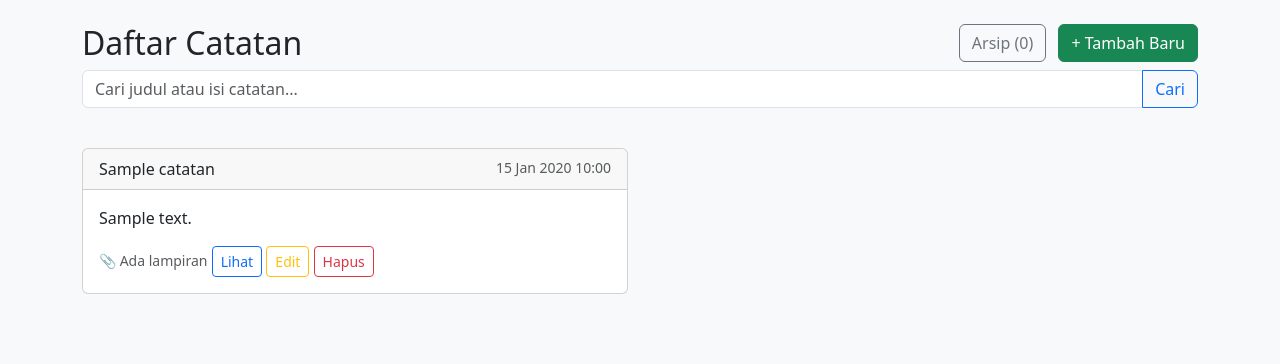
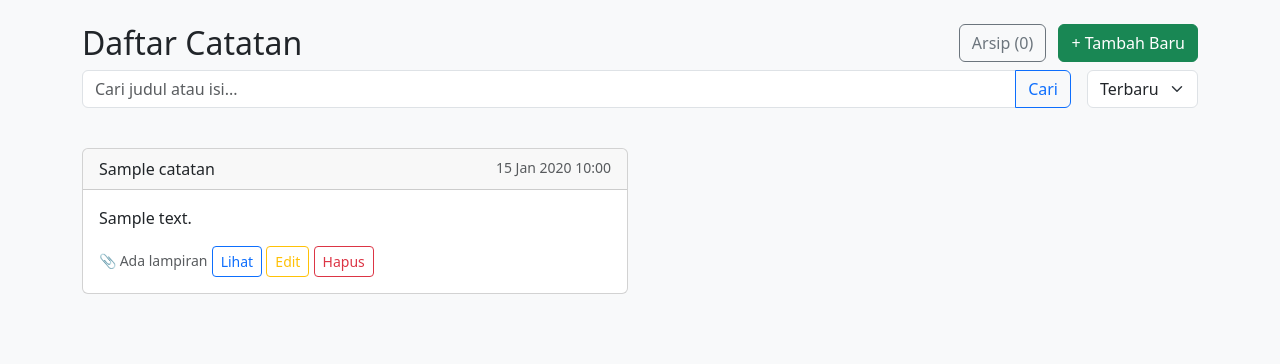
Before and after one commit to GalangArunaYasa/les-laravel, a Laravel app: page /catatan in a window 1280 px wide. Shown: the part 56-420 px from the top of the page. Run offline with Laravel 12, Linux system fonts and the light colour scheme; a user stored in the database is signed in; data comes from the database, SQL or seed files in the repository; tables that the repository leaves empty hold one stand-in row (values such as "Sample post").

Commit message:
update hari ke 20

```diff
--- a/app/Http/Controllers/CatatanController.php
+++ b/app/Http/Controllers/CatatanController.php
@@ -8,21 +8,29 @@ use Illuminate\Support\Facades\Storage;
 
 class CatatanController extends Controller
 {
-    public function index()
+    public function index(Request $request)
     {
-        $catatan = Catatan::where('user_id', auth()->id())
-            ->where('is_archived', false)
-            ->get();
+        $query = Catatan::where('user_id', auth()->id())
+            ->where('is_archived', false);
 
-        // if ($request->filled('cari')) {
-        //     $keyword = '%'.$request->cari.'%';
-        //     $query->where(function ($q) use ($keyword) {
-        //         $q->where('judul', 'like', $keyword)
-        //             ->orWhere('isi', 'like', $keyword);
-        //     });
-        // }
+        // fitur search
+        if ($request->filled('cari')) {
+            $keyword = '%'.$request->cari.'%';
+            $query->where(function ($q) use ($keyword) {
+                $q->where('judul', 'like', $keyword)
+                    ->orWhere('isi', 'like', $keyword);
+            });
+        }
 
-        // $catatan = $query->get();
+        // fitur urut
+        $urut = $request->get('urut', 'terbaru'); // default: terbaru
+        if ($urut == 'terlama') {
+            $query->orderBy('created_at', 'asc');
+        } else {
+            $query->orderBy('created_at', 'desc');
+        }
+        // Ganti get() dengan paginate(5)
+        $catatan = $query->paginate(5); // 5 catatan per halaman
 
         return view('catatan.index', compact('catatan'));
     }
@@ -117,11 +125,31 @@ class CatatanController extends Controller
         return redirect('/catatan')->with('sukses', 'Catatan berhasil dihapus!');
     }
 
-    public function arsip()
+    public function arsip(Request $request)
     {
-        $catatan = Catatan::where('user_id', auth()->id())
-            ->where('is_archived', true)
-            ->get();
+        $query = Catatan::where('user_id', auth()->id())
+            ->where('is_archived', true);
+
+        // fitur search
+        if ($request->filled('cari')) {
+            $keyword = '%'.$request->cari.'%';
+            $query->where(function ($q) use ($keyword) {
+                $q->where('judul', 'like', $keyword)
+                    ->orWhere('isi', 'like', $keyword);
+            });
+        }
+
+        // fitur urut
+        $urut = $request->get('urut', 'terbaru'); // default: terbaru
+        if ($urut == 'terlama') {
+            $query->orderBy('created_at', 'asc');
+        } else {
+            $query->orderBy('created_at', 'desc');
+        }
+
+        // // fitur bagi page
+        // // Ganti get() dengan paginate(5)
+        $catatan = $query->paginate(5); // 5 catatan per halaman
 
         return view('catatan.arsip', compact('catatan'));
     }
--- a/config/app.php
+++ b/config/app.php
@@ -65,7 +65,7 @@ return [
     |
     */
 
-    'timezone' => 'UTC',
+    'timezone' => 'Asia/Jakarta',
 
     /*
     |--------------------------------------------------------------------------
--- a/resources/views/catatan/index.blade.php
+++ b/resources/views/catatan/index.blade.php
@@ -7,15 +7,19 @@
         <div class="col">
             <h2>Daftar Catatan</h2>
         </div>
+
+        {{-- arsip dan tambah catatan --}}
         <div class="col-auto">
             <a href="/catatan/arsip" class="btn btn-outline-secondary me-2">Arsip
                 ({{ App\Models\Catatan::where('user_id', auth()->id())->where('is_archived', true)->count() }})</a>
             <a href="{{ Route('catatan.create') }}" class="btn btn-success">+ Tambah Baru</a>
         </div>
 
-        <form method="GET" action="/catatan" class="mb-4">
+        {{-- pencarian --}}
+        <div class="d-flex gap-2 mb-4">
+            <form method="GET" action="/catatan" class="flex-fill">
                 <div class="input-group">
-                <input type="text" name="cari" class="form-control" placeholder="Cari judul atau isi catatan..."
+                    <input type="text" name="cari" class="form-control" placeholder="Cari judul atau isi..."
                         value="{{ request('cari') }}">
                     <button class="btn btn-outline-primary" type="submit">Cari</button>
                     @if(request('cari'))
@@ -23,6 +27,17 @@
                     @endif
                 </div>
             </form>
+
+            <form method="GET" action="/catatan" class="ms-2">
+                <input type="hidden" name="cari" value="{{ request('cari') }}">
+                {{-- hidden berfungsi mempertahankan pencarian dan menambahkan pengurutan --}}
+                <select name="urut" class="form-select" onchange="this.form.submit()">
+                    <option value="terbaru" {{ request('urut') == 'terbaru' ? 'selected' : '' }}>Terbaru</option>
+                    <option value="terlama" {{ request('urut') == 'terlama' ? 'selected' : '' }}>Terlama</option>
+                </select>
+            </form>
+        </div>
+
     </div>
 
     @if($catatan->count() > 0)
@@ -60,6 +75,7 @@
             Belum ada catatan. <a href="/catatan/tambah">Buat catatan pertama!</a>
         </div>
     @endif
+        {{ $catatan->links('pagination::bootstrap-5') }}
 
     <script>
         @if(session('sukses'))
```
Also changed, not shown: resources/views/catatan/arsip.blade.php (+24 -1 lines). Lines whose indentation alone changed are shown as unchanged.
